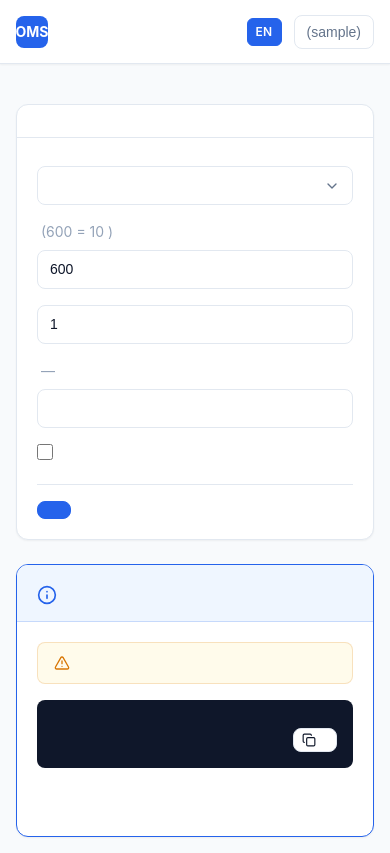
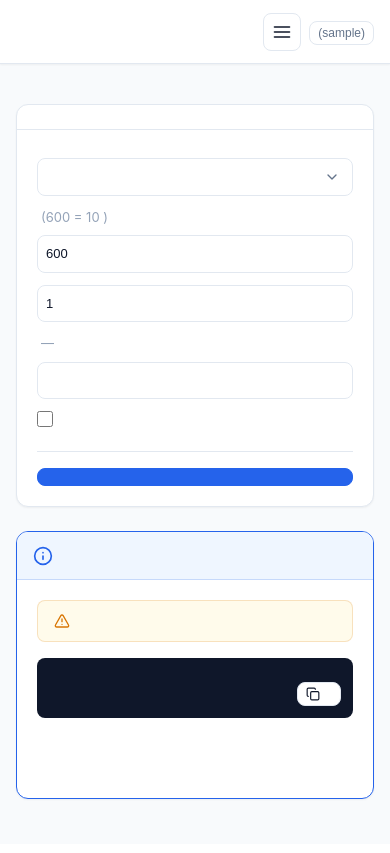
Before and after one commit to georgenoob1234/freshguard-onlinemainserver, a FastAPI app: template templates/admin/enroll_tokens.html in a window 390 px wide. After the commit the page ends 800 px from the top, so only its background shows below. Run offline with FastAPI, Linux system fonts and the light colour scheme; the template is opened without the code that fills it: most values are stand-ins (such as "Sample title", 1, 10 or a date in 2020); parts of the project's set-up code (start-up, migrations or seed data) failed here and were passed over.

Commit message:
fix mobile

```diff
--- a/static/admin.css
+++ b/static/admin.css
@@ -177,6 +177,26 @@
 .nav__link--active {
   background: var(--color-primary-light);
   color: var(--color-primary);
+}
+
+/* Mobile menu toggle */
+.mobile-menu-toggle {
+  display: none;
+  padding: var(--space-2);
+  background: transparent;
+  border: 1px solid var(--color-border);
+  border-radius: var(--radius-md);
+  cursor: pointer;
+  color: var(--color-text);
+}
+
+.mobile-menu-toggle:hover {
+  background: var(--color-border-light);
+}
+
+.mobile-menu-toggle svg {
+  width: 20px;
+  height: 20px;
 }
 
 /* Header actions */
@@ -419,6 +439,25 @@
 
 .table tbody tr:last-child td {
   border-bottom: none;
+}
+
+/* Table cell truncation */
+.table td {
+  max-width: 200px;
+  overflow: hidden;
+  text-overflow: ellipsis;
+  white-space: nowrap;
+}
+
+.table td:last-child {
+  max-width: none;
+}
+
+/* Allow text wrap for certain columns */
+.table td code {
+  font-size: 0.75em;
+  word-break: break-all;
+  white-space: normal;
 }
 
 /* Table actions */
@@ -845,32 +884,77 @@
 @media (max-width: 768px) {
   .admin-header__inner {
     padding: 0 var(--space-4);
+    flex-wrap: wrap;
+    gap: var(--space-2);
+  }
+
+  .mobile-menu-toggle {
+    display: flex;
+    align-items: center;
+    justify-content: center;
+    margin-left: auto;
   }
 
   .nav {
-    gap: var(--space-1);
+    display: none;
+    position: absolute;
+    top: var(--header-height);
+    left: 0;
+    right: 0;
+    background: var(--color-surface);
+    border-bottom: 1px solid var(--color-border);
+    box-shadow: var(--shadow-md);
+    padding: var(--space-2);
+    flex-direction: column;
+    gap: 0;
+    z-index: 100;
+  }
+
+  .nav.is-open {
+    display: flex;
   }
 
   .nav__link {
-    padding: var(--space-1) var(--space-2);
-    font-size: 0.8125rem;
+    padding: var(--space-3) var(--space-4);
+    font-size: 0.875rem;
+    width: 100%;
+    border-radius: var(--radius-sm);
   }
 
   .admin-main {
     padding: var(--space-4);
   }
 
+  .page-header__title {
+    font-size: 1.25rem;
+  }
+
   .stats-grid {
     grid-template-columns: repeat(2, 1fr);
+  }
+
+  .stat-card__value {
+    font-size: 1.5rem;
+  }
+
+  .card__header {
+    flex-wrap: wrap;
+    gap: var(--space-3);
+    padding: var(--space-3) var(--space-4);
   }
 
   .toolbar {
     flex-direction: column;
     align-items: stretch;
+    gap: var(--space-3);
   }
 
   .toolbar__search {
     max-width: none;
+  }
+
+  .toolbar__filters {
+    flex-wrap: wrap;
   }
 
   .table-container {
@@ -878,19 +962,177 @@
     padding: 0 var(--space-4);
     width: calc(100% + 2 * var(--space-4));
   }
+
+  .table th,
+  .table td {
+    padding: var(--space-2) var(--space-3);
+  }
+
+  .kv-item {
+    flex-direction: column;
+    gap: var(--space-1);
+  }
+
+  .kv-item__key {
+    min-width: auto;
+  }
+
+  .kv-item__value {
+    width: 100%;
+    overflow-wrap: break-word;
+    word-break: break-word;
+  }
+
+  .form-actions {
+    flex-wrap: wrap;
+  }
+
+  .pagination {
+    flex-direction: column;
+    gap: var(--space-3);
+    align-items: flex-start;
+  }
+
+  .pagination__actions {
+    width: 100%;
+    justify-content: flex-end;
+  }
+
+  .danger-zone {
+    padding: var(--space-4);
+  }
+
+  .token-display {
+    font-size: 0.75rem;
+    padding: var(--space-3);
+  }
 }
 
 @media (max-width: 480px) {
+  .brand span {
+    display: none;
+  }
+
+  .header-actions {
+    gap: var(--space-2);
+  }
+
+  .header-actions .lang-switch {
+    display: none;
+  }
+
+  .logout-btn {
+    padding: var(--space-1) var(--space-2);
+    font-size: 0.75rem;
+  }
+
   .stats-grid {
     grid-template-columns: 1fr;
   }
 
-  .header-actions .lang-switch__btn:not(.lang-switch__btn--active) {
-    display: none;
+  .page-header__subtitle {
+    font-size: 0.8125rem;
+  }
+
+  .card__title {
+    font-size: 0.9375rem;
+  }
+
+  .table th,
+  .table td {
+    padding: var(--space-2);
+    font-size: 0.8125rem;
+  }
+
+  .btn {
+    padding: var(--space-2) var(--space-3);
+    font-size: 0.8125rem;
+  }
+
+  .btn--sm {
+    padding: var(--space-1) var(--space-2);
+    font-size: 0.6875rem;
+  }
+
+  .badge {
+    font-size: 0.6875rem;
+    padding: var(--space-1);
+  }
+
+  .form-actions {
+    flex-direction: column;
+    align-items: stretch;
+    gap: var(--space-2);
+  }
+
+  .form-actions .btn {
+    width: 100%;
+    justify-content: center;
+  }
+
+  .form-group {
+    margin-bottom: var(--space-3);
+  }
+
+  .form-label {
+    font-size: 0.8125rem;
+  }
+
+  .form-input,
+  .form-select,
+  .form-textarea {
+    font-size: 0.8125rem;
+    padding: var(--space-2);
+  }
+
+  .table__actions {
+    gap: var(--space-1);
+  }
+
+  .pagination__actions .btn {
+    padding: var(--space-1) var(--space-2);
+    font-size: 0.75rem;
+  }
+
+  .empty-state {
+    padding: var(--space-6) var(--space-4);
+  }
+
+  .empty-state__title {
+    font-size: 0.9375rem;
   }
 
   .login-card {
-    padding: var(--space-6);
+    padding: var(--space-5);
+  }
+
+  .login-card__title {
+    font-size: 1.25rem;
+  }
+}
+
+/* Extra small screens */
+@media (max-width: 360px) {
+  .admin-header__inner {
+    padding: 0 var(--space-3);
+  }
+
+  .admin-main {
+    padding: var(--space-3);
+  }
+
+  .card__header,
+  .card__body,
+  .card__footer {
+    padding: var(--space-3);
+  }
+
+  .stat-card {
+    padding: var(--space-3);
+  }
+
+  .stat-card__value {
+    font-size: 1.25rem;
   }
 }
 
--- a/templates/admin/base.html
+++ b/templates/admin/base.html
@@ -14,6 +14,14 @@
         <span class="brand__icon">OMS</span>
         <span>{{ t('app_title') }}</span>
       </a>
+
+      <button class="mobile-menu-toggle" type="button" aria-label="Toggle navigation menu" aria-expanded="false" onclick="document.querySelector('.nav').classList.toggle('is-open'); this.setAttribute('aria-expanded', document.querySelector('.nav').classList.contains('is-open'));">
+        <svg xmlns="http://www.w3.org/2000/svg" viewBox="0 0 24 24" fill="none" stroke="currentColor" stroke-width="2" stroke-linecap="round" stroke-linejoin="round">
+          <line x1="3" y1="6" x2="21" y2="6"></line>
+          <line x1="3" y1="12" x2="21" y2="12"></line>
+          <line x1="3" y1="18" x2="21" y2="18"></line>
+        </svg>
+      </button>
 
       <nav class="nav">
         <a class="nav__link{% if request.url.path == '/admin' %} nav__link--active{% endif %}" href="/admin">
@@ -76,6 +84,38 @@
 
     {% block content %}{% endblock %}
   </main>
+  <script>
+    // Mobile menu: close when clicking outside or on a link
+    document.addEventListener('click', function(e) {
+      const nav = document.querySelector('.nav');
+      const toggle = document.querySelector('.mobile-menu-toggle');
+      if (!nav || !toggle) return;
+
+      // Close menu when clicking a link
+      if (e.target.closest('.nav__link')) {
+        nav.classList.remove('is-open');
+        toggle.setAttribute('aria-expanded', 'false');
+      }
+
+      // Close menu when clicking outside
+      if (!nav.contains(e.target) && !toggle.contains(e.target) && nav.classList.contains('is-open')) {
+        nav.classList.remove('is-open');
+        toggle.setAttribute('aria-expanded', 'false');
+      }
+    });
+
+    // Close mobile menu on window resize when going above 768px
+    window.addEventListener('resize', function() {
+      if (window.innerWidth > 768) {
+        const nav = document.querySelector('.nav');
+        const toggle = document.querySelector('.mobile-menu-toggle');
+        if (nav && nav.classList.contains('is-open')) {
+          nav.classList.remove('is-open');
+          if (toggle) toggle.setAttribute('aria-expanded', 'false');
+        }
+      }
+    });
+  </script>
   {% if webapp_auth_mode %}
   <script>
     (function () {
```
